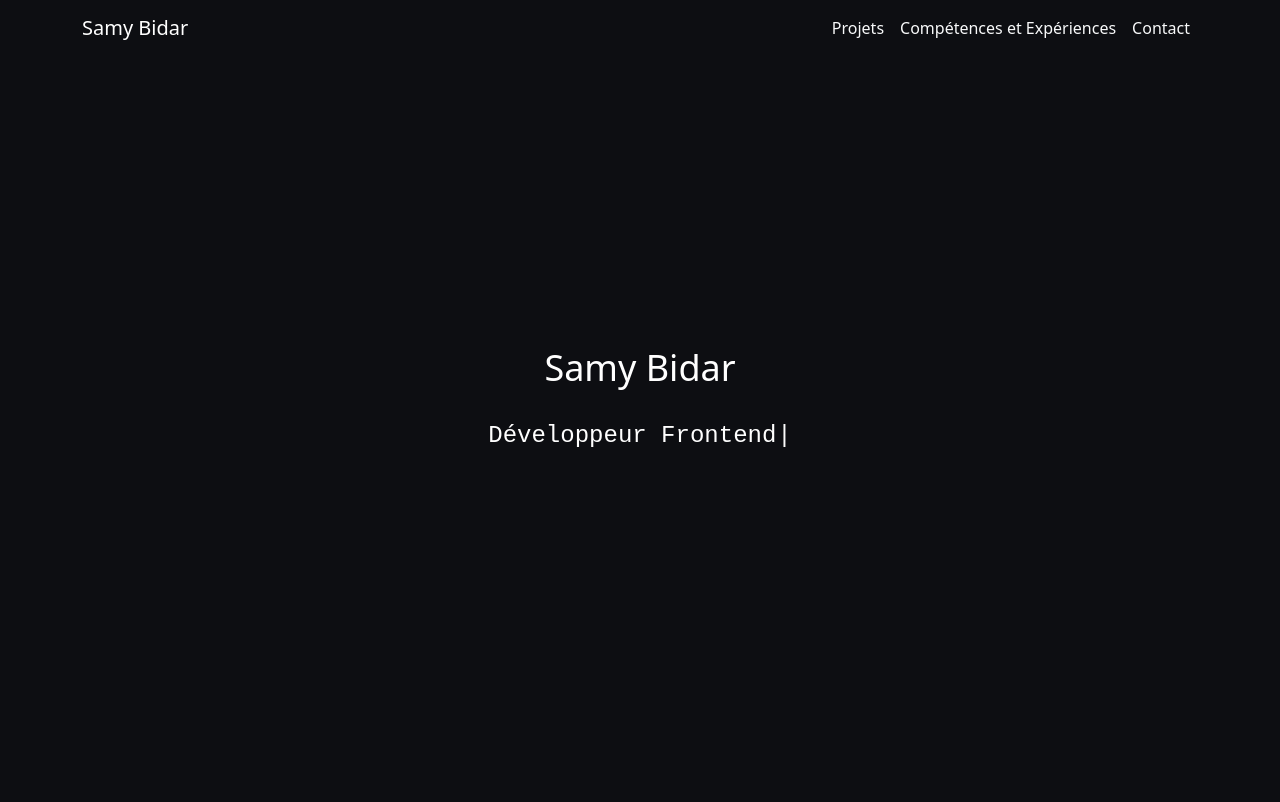
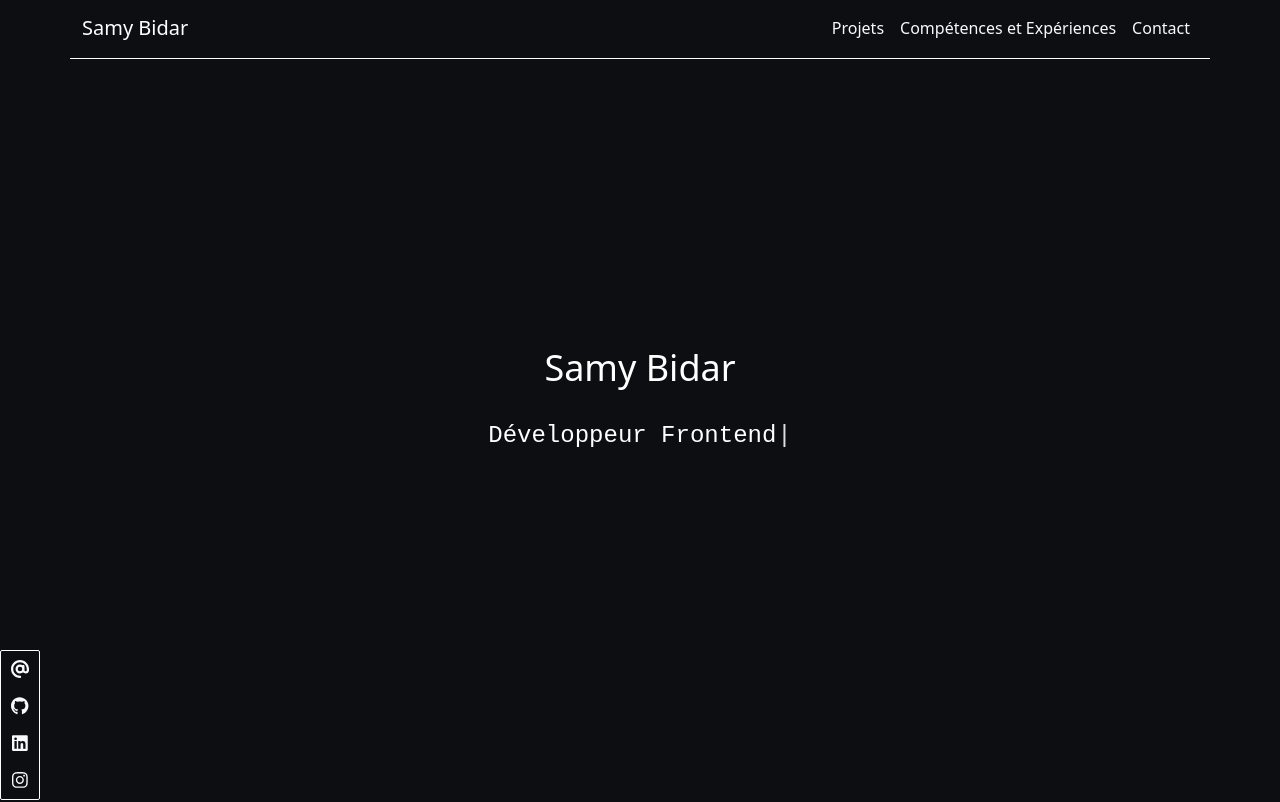
Before and after one commit to SamyBidar2/portfolio, a React (Create React App) app: page / in a window 1280 px wide. Shown: the top 802 px of the page. Built offline with nearby package versions, Linux system fonts and the light colour scheme.

Commit message:
ajustements Contact

```diff
--- a/src/App.jsx
+++ b/src/App.jsx
@@ -2,12 +2,13 @@ import React from 'react';
 import { Routes, Route, BrowserRouter} from 'react-router-dom';
 import { Footer } from './Components/Footer';
 import { Navlinks } from './Components/Navlink';
-// import { Navlinks2 } from './Components/Navlinks2';
 import { Home } from './Pages/Home';
 import { Error } from './Pages/Error';
 import { AllProjects } from './Pages/Allprojects';
 import 'bootstrap/dist/css/bootstrap.min.css';
 import './App.scss';
+import { Lateral } from './Components/Lateral';
+
 
 
 function App() {
@@ -20,6 +21,7 @@ function App() {
         <Route path ='/Allprojects' element={<AllProjects />} />
         <Route path ="*" element={<Error />} />
       </Routes>
+      {/* <Lateral/> */}
       <Footer />
     </BrowserRouter>
   );
--- a/src/Components/Contact.jsx
+++ b/src/Components/Contact.jsx
@@ -2,11 +2,11 @@ import React from 'react';
 import styled from 'styled-components';
 import 'bootstrap/dist/css/bootstrap.min.css';
 import Container from 'react-bootstrap/Container';
-import {  Card as BootstrapCard  } from 'react-bootstrap';
+import { Card as BootstrapCard } from 'react-bootstrap';
 
 import mail from '../Images/mail.png';
 import { FontAwesomeIcon } from '@fortawesome/react-fontawesome';
-import { faAt, faMobileScreen} from '@fortawesome/free-solid-svg-icons';
+import { faAt, faMobileScreen } from '@fortawesome/free-solid-svg-icons';
 
 //#region
 const ContactContainer = styled(Container)`
@@ -28,54 +28,66 @@ const ContactContainer = styled(Container)`
 `;
 
 const Card = styled(BootstrapCard)`
-    // width: 760px;
-    //height: 500px;
+  width: 100%;
+  max-width: 760px;
   padding: 30px;
   box-sizing: border-box;
   gap: 15px;
   border-radius: 10px;
   border: 1px solid #2b303b;
-    // background: radial-gradient(100% 100% at 50% 0%, rgba(255, 255, 255, 0.20) 0%, rgba(255, 255, 255, 0.02) 100%);
   background: #15181e;
   box-shadow: 0px 1px 2px 0px rgba(0, 0, 0, 0.04), 0px 3px 8px 0px rgba(0, 0, 0, 0.12), 0px 8px 16px 0px rgba(0, 0, 0, 0.60);
   backdrop-filter: blur(12px);
 
   &:hover {
-        // background: #22272e; /* Change background color on hover */
     box-shadow: 0px 2px 4px 0px rgba(0, 0, 0, 0.08), 0px 2px 4px 0px rgba(0, 0, 0, 0.16), 0px 2px 4px 0px rgba(0, 0, 0, 0.32);
-        // filter: drop-shadow(0 0 1px #8A2BE2);
     filter: drop-shadow(0 0 1px #22272e);
+  }
+
+  @media (max-width: 768px) {
+    padding: 20px;
+    gap: 10px;
   }
 `;
 
 const CardBody = styled(BootstrapCard.Body)`
   display: flex;
+  flex-direction: column;
   align-items: flex-start;
-  align-content: flex-start;
-  align-self: stretch;
   gap: 60px;
   box-sizing: border-box;
   padding: 12px 20px;
+
+  @media (max-width: 768px) {
+    // flex-direction: column;
+    gap: 20px;
+  }
 `;
 
 const TextContainer = styled.div`
   display: flex;
-    flex-direction: column;
+  // flex-direction: column;
   justify-content: flex-start;
   align-items: flex-start;
   gap: 20px;
   align-self: stretch;
+
+  @media (max-width: 768px) {
+    gap: 10px;
+  }
 `;
 
 const CardTitle = styled(BootstrapCard.Title)`
-    color:white;
+  color: white;
   font-family: Inter;
-    font-size: 20px;
+  font-size: 24px;
   font-style: normal;
   font-weight: 600;
   line-height: 24px;
-    margin:0;
-    width:400px;
+  margin: 0;
+  box-sizing:border-box;
+  padding: 0 20px;
+  width: 100%;
 `;
 
 const CardText = styled(BootstrapCard.Text)`
@@ -85,25 +97,35 @@ const CardText = styled(BootstrapCard.Text)`
   font-style: normal;
   font-weight: 400;
   line-height: 24px;
-    // margin-bottom : 20px;
 `;
 
 const MailImg = styled.img`
   height: 150px;
-  //width: 100%;
-`
+  width: 100%;
+  max-width: 150px;
+
+    @media (max-width: 768px) {
+    height: 75px;
+    width: 100%;
+    max-width: 75px;
+  }
+`;
+
 const StyleIconContainer = styled(Container)`
-  display :flex;
-  justify-content:flex-start;
-  align-content:center;
-  align-items:center;
-  gap:8px;
-`
+  display: flex;
+  justify-content: flex-start;
+  align-items: center;
+  gap: 8px;
+
+  @media (max-width: 768px) {
+    gap: 5px;
+  }
+`;
 
 const StyledIcone = styled(FontAwesomeIcon)`
-  color:white;
-  font-size:16px
-`
+  color: white;
+  font-size: 16px;
+`;
 //#endregion
 
 export const Contact = () => {
@@ -112,21 +134,20 @@ export const Contact = () => {
       <ContactTitle className='text-light'>Contact</ContactTitle>
       <Card>
         <CardBody>
+          <CardTitle>Envie de discuter de votre projet autour d'un café ou d'une visioconférence?</CardTitle>
           <TextContainer>
-                  <CardTitle>Envie de discuter de votre projet autour d'un café ou d'une visioconférence? </CardTitle>
-                  {/* <CardTitle>Contactez-moi par email ou par téléphone et prenons rendez-vous !</CardTitle> */}
             <Container>
               <StyleIconContainer>
-                      <StyledIcone icon={faAt}/>
+                <StyledIcone icon={faAt} />
                 <CardText>samybidarpro@gmail.com</CardText>
               </StyleIconContainer>
               <StyleIconContainer>
-                      <StyledIcone icon={faMobileScreen}/>
+                <StyledIcone icon={faMobileScreen} />
                 <CardText>06.98.50.37.79</CardText>
               </StyleIconContainer>
             </Container>
+            <MailImg src={mail} alt='' />
           </TextContainer>
-              <MailImg src={mail} alt=''/>
         </CardBody>
       </Card>
     </ContactContainer>
--- a/src/Components/Lateral.jsx
+++ b/src/Components/Lateral.jsx
@@ -0,0 +1,51 @@
+import React from 'react';
+import styled from 'styled-components';
+import { Container } from 'react-bootstrap';
+import { FontAwesomeIcon } from '@fortawesome/react-fontawesome';
+import { faGithub, faLinkedin, faInstagram } from '@fortawesome/free-brands-svg-icons';
+import { faAt, faMobileScreen} from '@fortawesome/free-solid-svg-icons';
+
+//#region
+const LateralContainer = styled(Container)`
+    display: flex;
+    justify-content: center;
+    align-items: center;
+    width: 40px;
+    padding: 5px;
+    border: 1px solid white;
+    border-radius: 2px;
+    position: fixed;
+    bottom: 0;
+    left: 0;
+
+`;
+
+const IconContainer = styled(Container)`
+    display: flex;
+    flex-direction:column;
+    justify-content: center;
+    align-items: center;
+    gap: 10px;
+    color: white;
+    font-size: 18px;
+`;
+
+
+
+
+
+//#endregion
+
+export const Lateral = () => {
+    return (
+        <LateralContainer className="footer-container">
+            <IconContainer>
+                <a href='https://github.com/SamyBidar2' target="_blank" rel="noreferrer"><FontAwesomeIcon icon={faAt} className='text-light' /></a>
+                {/* <a href='https://github.com/SamyBidar2' target="_blank" rel="noreferrer"><FontAwesomeIcon icon={faMobileScreen} className='text-light' /></a> */}
+                <a href='https://github.com/SamyBidar2' target="_blank" rel="noreferrer"><FontAwesomeIcon icon={faGithub} className='text-light' /></a>
+                <a href='https://www.linkedin.com/in/samybidar/' target="_blank" rel="noreferrer"><FontAwesomeIcon icon={faLinkedin} className='text-light' /></a>
+                <a href='https://github.com/SamyBidar2' target="_blank" rel="noreferrer"><FontAwesomeIcon icon={faInstagram} className='text-light' /></a>
+            </IconContainer>
+        </LateralContainer>
+    )
+}
--- a/src/Components/Navlink.jsx
+++ b/src/Components/Navlink.jsx
@@ -19,8 +19,8 @@ export const Navlinks = () => {
 
   return (
     <>
-      <Navbar style={{ backgroundColor: '#0d0e12' }} variant="dark" expand="lg" fixed='top'>
-        <Container>
+      <Navbar style={{ backgroundColor: '#0d0e12'}} variant="dark" expand="lg" fixed='top'>
+        <Container style={{ borderBottom: '1px solid white', paddingBottom:'10px'}}>
           <Navbar.Brand href="/#home">Samy Bidar</Navbar.Brand>
           <Navbar.Toggle
             aria-controls="basic-navbar-nav"
--- a/src/Components/ProjectCard.jsx
+++ b/src/Components/ProjectCard.jsx
@@ -8,7 +8,7 @@ import { faCircleNodes } from '@fortawesome/free-solid-svg-icons';
 //#region
 const Card = styled(BootstrapCard)`
     // width: 760px;
-    height: 518px;
+    min-height: 518px;
     padding: 8px;
     box-sizing: border-box;
     gap: 15px;
--- a/src/Components/Timeline.jsx
+++ b/src/Components/Timeline.jsx
@@ -18,12 +18,12 @@ const TimelineContainer = styled(Container)`
     padding-bottom: 10%;
   `;
 
-  const TimelineTitle = styled.h2`
+const TimelineTitle = styled.h2`
     padding: 40px 0;
     text-align: center;
   `;
 
-  const StyledVerticalTimelineElement = styled(VerticalTimelineElement)`
+const StyledVerticalTimelineElement = styled(VerticalTimelineElement)`
     .vertical-timeline-element-content {
       border-radius: 10px;
       border: 1px solid #2b303b;
@@ -38,11 +38,11 @@ const TimelineContainer = styled(Container)`
     }
 
     .vertical-timeline-element-title {
-      font-size:24px;
+      font-size: 24px;
     }
 
     .vertical-timeline-element-subtitle {
-      font-size:20px;
+      font-size: 20px;
     }
 
     .vertical-timeline-element-text {
@@ -56,9 +56,10 @@ const TimelineContainer = styled(Container)`
     }
 
     .vertical-timeline-element-date {
-      color: var(--Adaptive-Weak, rgba(255, 255, 255, 0.60));
+      color: white;
+      opacity: 1;
       font-family: Inter;
-      font-size: 16px;
+      font-size: 19px !important;
       font-style: normal;
       font-weight: 400;
       line-height: 24px;
@@ -89,7 +90,7 @@ export const Timeline = () => {
             <p className='vertical-timeline-element-text text-light'>
               {formatDescription(data.description)}
             </p>
-            <span className='vertical-timeline-element-date text-light'>{data.date}</span>
+            <span className='vertical-timeline-element-date text-light' >{data.date}</span>
           </StyledVerticalTimelineElement>
         ))}
       </VerticalTimeline>
--- a/src/Pages/Allprojects/index.jsx
+++ b/src/Pages/Allprojects/index.jsx
@@ -1,8 +1,7 @@
 import React from 'react';
 import { Container } from 'react-bootstrap';
 import { ProjectList } from '../../Components/PojectList';
-// import styled from 'styled-components';
-// import './index.scss';
+
 
 
 export const AllProjects = () => {
--- a/src/Pages/Home/index.jsx
+++ b/src/Pages/Home/index.jsx
@@ -5,8 +5,9 @@ import { ProjectFocus } from '../../Components/ProjectFocus';
 import { Skills } from '../../Components/Skills';
 import { Timeline } from '../../Components/Timeline';
 import { Contact } from '../../Components/Contact';
+import { Lateral } from '../../Components/Lateral';
 
-import './index.scss';
+
 
 export const Home = () => {
   return (
@@ -24,6 +25,8 @@ export const Home = () => {
       <section id='contact'>
         <Contact/>
       </section>
+      <Lateral/>
     </Container>
+
   );
 };
```
Also changed, not shown: src/Pages/Home/index.scss (deleted). Lines whose indentation alone changed are shown as unchanged.
